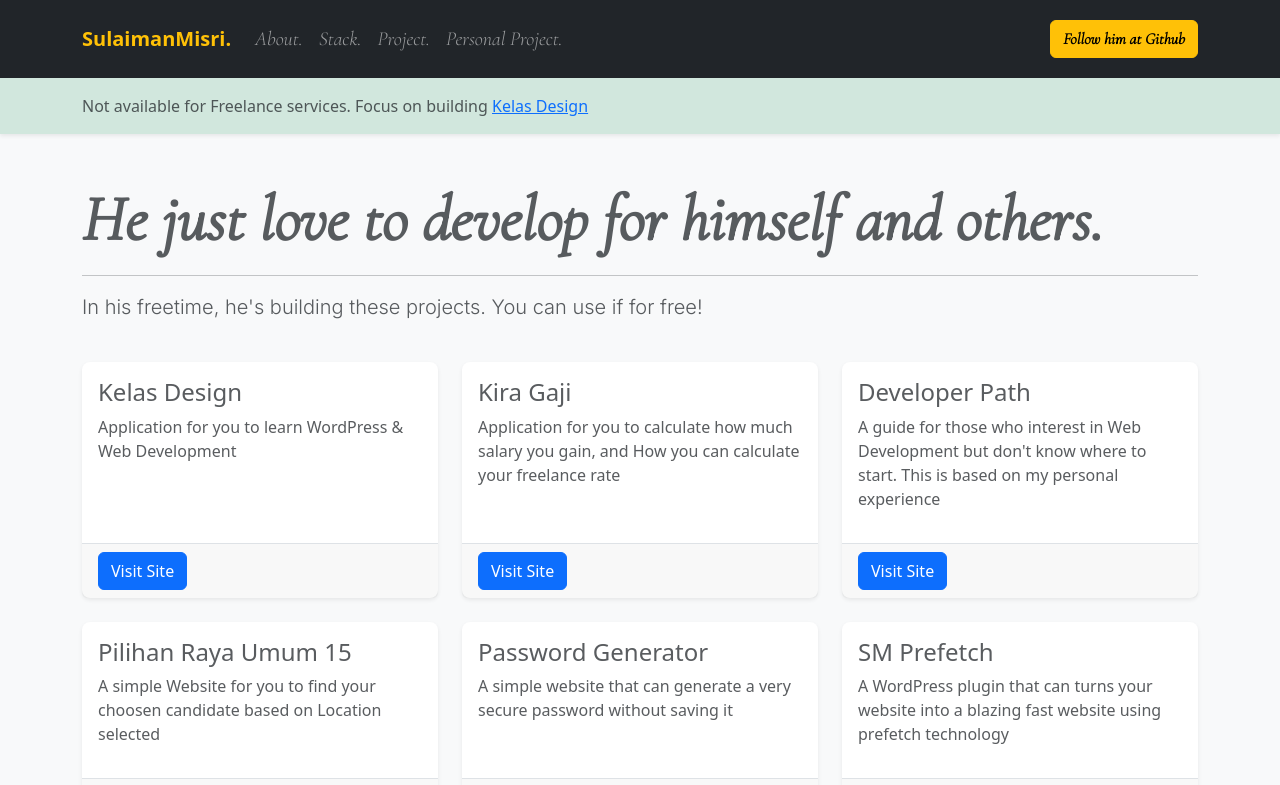
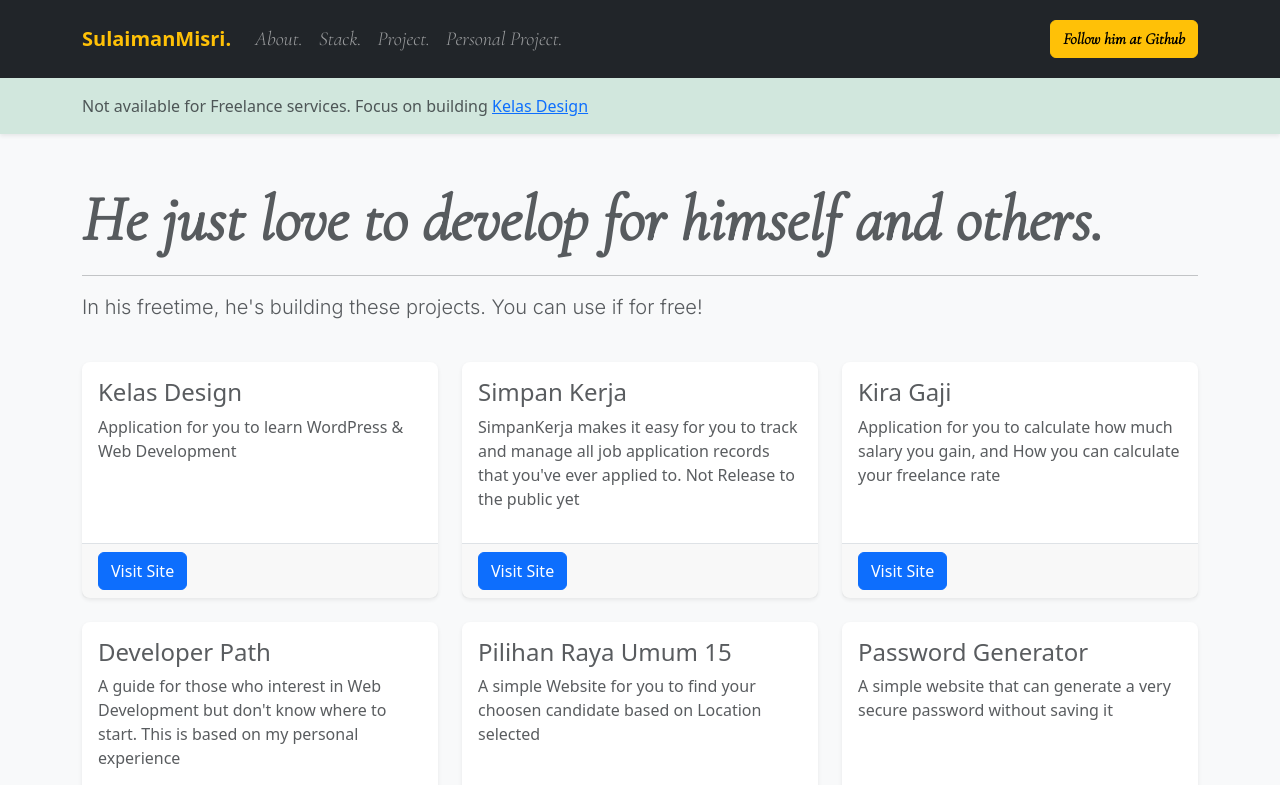
Before and after one commit to msulaimanmisri/sulaiman-profile, a Vue app: page /personal-project in a window 1280 px wide. Shown: the top 785 px of the page. Built offline with nearby package versions, Linux system fonts and the light colour scheme.

Commit message:
Update Personal Project

```diff
--- a/src/views/personal-project.vue
+++ b/src/views/personal-project.vue
@@ -21,6 +21,13 @@
             project-title="Kelas Design"
             project-description="Application for you to learn WordPress & Web Development"
             project-url="https://kelasdesign.com/?ref=evfiC9vL" />
+        </div>
+
+        <div id="simpanKerja" class="col-md-4 mt-4">
+          <Card
+            project-title="Simpan Kerja"
+            project-description="SimpanKerja makes it easy for you to track and manage all job application records that you've ever applied to. Not Release to the public yet"
+            project-url="https://sk.sulaimanmisri.com" />
         </div>
 
         <div id="kiraGaji" class="col-md-4 mt-4">
```
Also changed, not shown: src/components/CardTitle.vue (deleted, +0 -11 lines).
